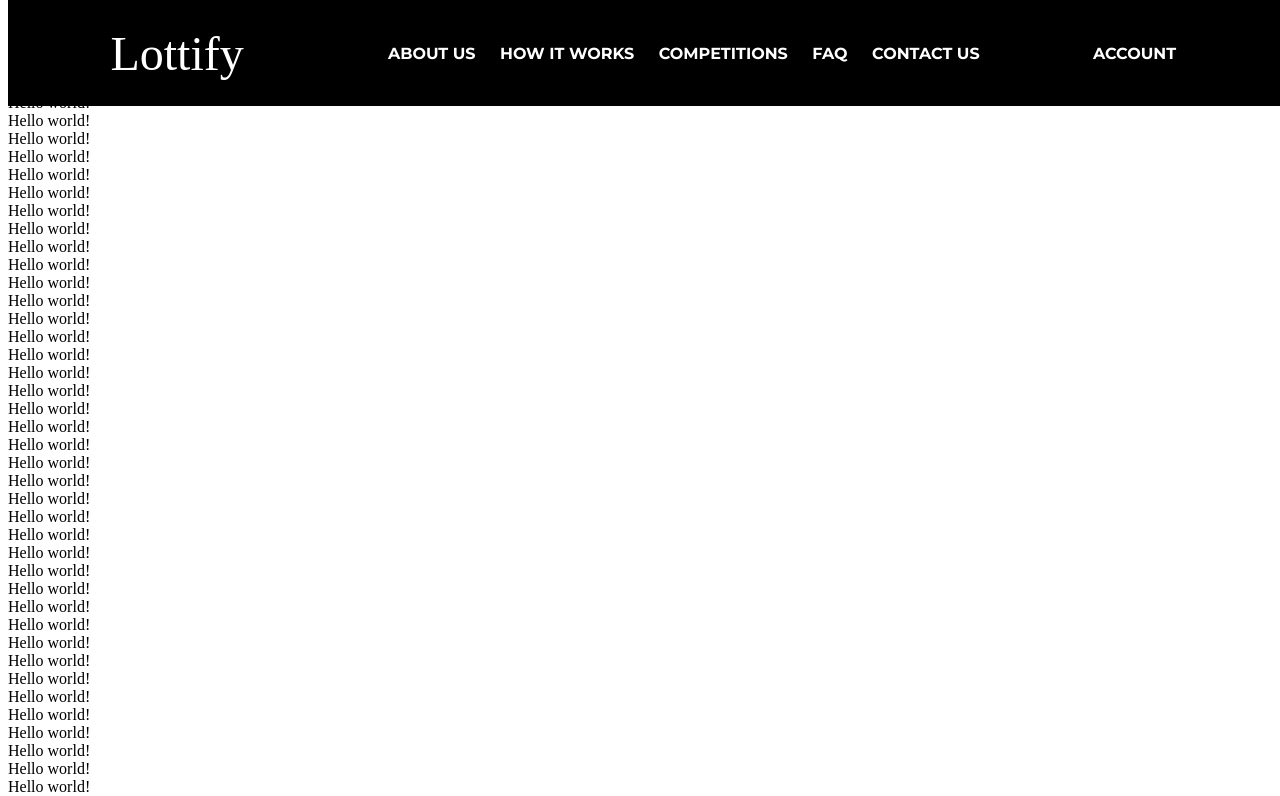
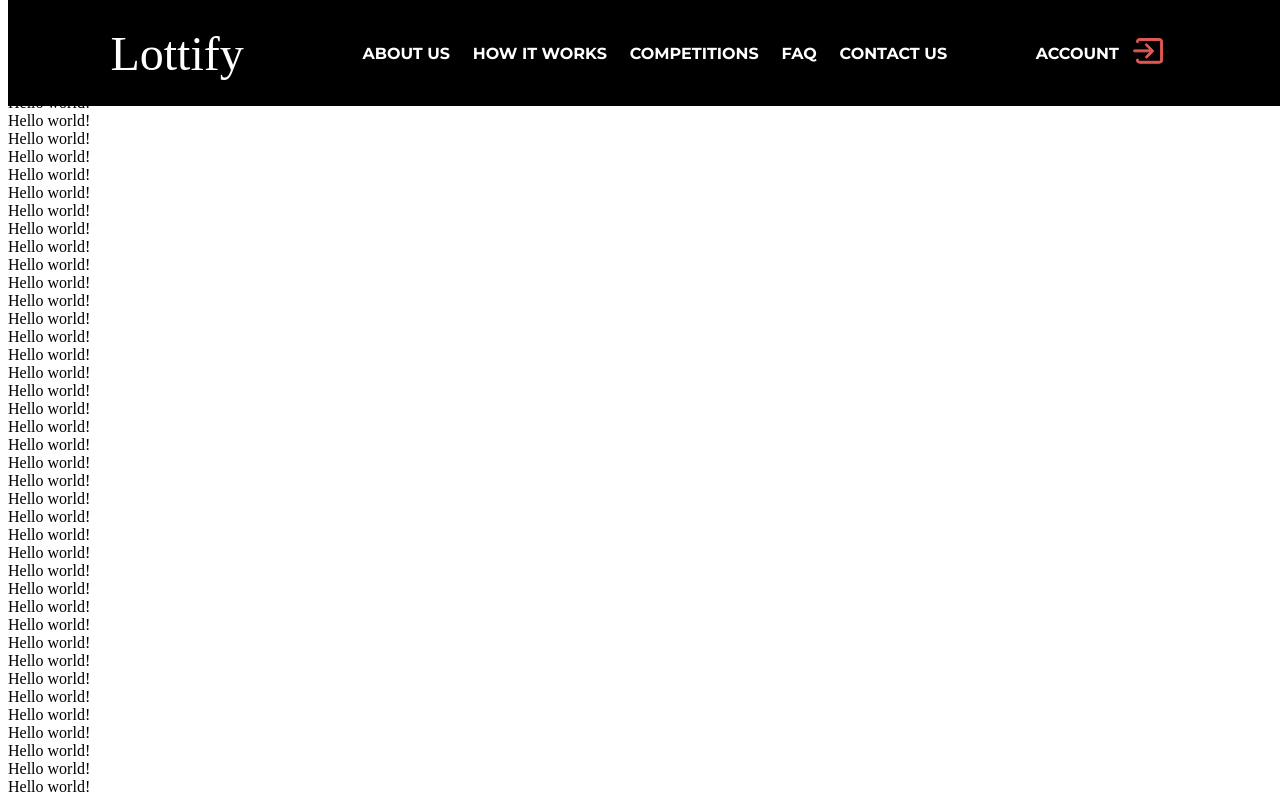
Before and after one commit to Kvizas/lottify-client, a React (Create React App) app: page / in a window 1280 px wide. Shown: the top 796 px of the page. Built offline with nearby package versions, Linux system fonts and the light colour scheme; the HTML template or start-up script is replaced by a standard one; a web font is replaced by a local one.

Commit message:
Navbar done

```diff
--- a/src/_index.scss
+++ b/src/_index.scss
@@ -4,6 +4,18 @@
 
 .d-block {
     display: block;
+}
+
+.d-flex {
+    display: flex;
+}
+
+.justify-center {
+    justify-content: center;
+}
+
+.align-center {
+    align-items: center;
 }
 
 .w-50 {
--- a/src/components/header/Navbar.jsx
+++ b/src/components/header/Navbar.jsx
@@ -10,8 +10,6 @@ import { ReactComponent as YouTube } from "../../assets/socialmedia/youtube.svg"
 import { ReactComponent as Messenger } from "../../assets/socialmedia/messenger.svg";
 
 export default function Navbar() {
-
-    const location = useLocation();
 
     const [burgerActive, setBurgerActive] = useState(false);
 
@@ -37,45 +35,64 @@ export default function Navbar() {
 
     return (
         <div>
-            <div class="navbar-height"></div>
-            <div class="nav-modal-background" ref={modalBackground} onClick={clickOnBurger}></div>
-            <div class="nav-modal-container" ref={modal}>
-                <div class="nav-modal-menu">
+            <div className="navbar-height"></div>
+            <div className="nav-modal-background" ref={modalBackground} onClick={clickOnBurger}></div>
+            <div className="nav-modal-container" ref={modal}>
+                <div className="nav-modal-menu">
+                    <NavLink to="/profile" className="nav-item nav-item-inmodal d-flex align-center" activeClassName="nav-item-active">
+                        <div className="nav-icon">
+                            <svg xmlns="http://www.w3.org/2000/svg" width="30.109" height="25.75" viewBox="0 0 30.109 25.75">
+                                <g id="Group_1361" data-name="Group 1361" transform="translate(22760.609 16380.5)">
+                                    <path id="Path_48" data-name="Path 48" d="M29.32,5.625H9.633A3.235,3.235,0,0,0,6.4,8.859a.984.984,0,0,0,1.969,0A1.269,1.269,0,0,1,9.633,7.594H29.32a1.269,1.269,0,0,1,1.266,1.266V27.141a1.269,1.269,0,0,1-1.266,1.266H9.633a1.269,1.269,0,0,1-1.266-1.266.984.984,0,0,0-1.969,0,3.235,3.235,0,0,0,3.234,3.234H29.32a3.235,3.235,0,0,0,3.234-3.234V8.859A3.235,3.235,0,0,0,29.32,5.625Z" transform="translate(-22763.555 -16385.625)" fill="#e05955" stroke="#e05955" stroke-width="1" />
+                                    <path id="Path_49" data-name="Path 49" d="M15.75,23.5a.993.993,0,0,0,0,1.392l.007.007a1.017,1.017,0,0,0,.689.274.95.95,0,0,0,.7-.288L22.95,19.09a1.381,1.381,0,0,0,0-2.053L17,11.1a.978.978,0,0,0-.7-.288.961.961,0,0,0-.7.288.98.98,0,0,0,0,1.392l4.584,4.514H4.43a.984.984,0,0,0,0,1.969H20.222Z" transform="translate(-22763.555 -16385.625)" fill="#e05955" stroke="#e05955" />
+                                </g>
+                            </svg>
+                        </div>
+                        Log in/Sign up
+                    </NavLink>
                     <NavLink to="/about" className="nav-item nav-item-inmodal d-block" activeClassName="nav-item-active">About us</NavLink>
                     <NavLink to="/how-it-works" className="nav-item nav-item-inmodal d-block" activeClassName="nav-item-active">How it works</NavLink>
                     <NavLink to="/competitions" className="nav-item nav-item-inmodal d-block" activeClassName="nav-item-active">Competitions</NavLink>
                     <NavLink to="/faq" className="nav-item nav-item-inmodal d-block" activeClassName="nav-item-active">FAQ</NavLink>
                     <NavLink to="/contact-us" className="nav-item nav-item-inmodal d-block" activeClassName="nav-item-active">Contact us</NavLink>
                 </div>
-                <div class="nav-modal-footer">
-                    <a class="w-100 flex-content-center" href="https://facebook.com/"><Facebook className="nav-media-icon"></Facebook></a>
-                    <a class="w-100 flex-content-center" href="https://facebook.com/"><WhatsApp className="nav-media-icon"></WhatsApp></a>
-                    <a class="w-100 flex-content-center" href="https://facebook.com/"><YouTube className="nav-media-icon"></YouTube></a>
-                    <a class="w-100 flex-content-center" href="https://facebook.com/"><Messenger className="nav-media-icon"></Messenger></a>
+                <div className="nav-modal-footer">
+                    <a className="w-100 flex-content-center" href="https://facebook.com/"><Facebook className="nav-media-icon"></Facebook></a>
+                    <a className="w-100 flex-content-center" href="https://facebook.com/"><WhatsApp className="nav-media-icon"></WhatsApp></a>
+                    <a className="w-100 flex-content-center" href="https://facebook.com/"><YouTube className="nav-media-icon"></YouTube></a>
+                    <a className="w-100 flex-content-center" href="https://facebook.com/"><Messenger className="nav-media-icon"></Messenger></a>
                 </div>
             </div>
-            <div class="navbar-background">
-                <div class="navbar-content">
+            <div className="navbar-background">
+                <div className="navbar-content">
                     <NavLink to="/" className="td-none">
                         <WordMark></WordMark>
                     </NavLink>
-                    <div class="nav-burger" onClick={clickOnBurger}>
-                        <div class="nav-burger-stack"></div>
-                        <div class="nav-burger-stack"></div>
-                        <div class="nav-burger-stack"></div>
+                    <div className="nav-burger" onClick={clickOnBurger}>
+                        <div className="nav-burger-stack"></div>
+                        <div className="nav-burger-stack"></div>
+                        <div className="nav-burger-stack"></div>
                     </div>
-                    <div class="nav-outside-burger">
-                        <div class="navigation">
+                    <div className="nav-outside-burger">
+                        <div className="navigation">
                             <NavLink to="/about" className="nav-item" activeClassName="nav-item-active">About us</NavLink>
                             <NavLink to="/how-it-works" className="nav-item" activeClassName="nav-item-active">How it works</NavLink>
                             <NavLink to="/competitions" className="nav-item" activeClassName="nav-item-active">Competitions</NavLink>
                             <NavLink to="/faq" className="nav-item" activeClassName="nav-item-active">FAQ</NavLink>
                             <NavLink to="/contact-us" className="nav-item" activeClassName="nav-item-active">Contact us</NavLink>
                         </div>
-                        <div class="nav-menu">
-                            <div class="nav-item">
+                        <div className="nav-right">
+                            <NavLink to="/profile" className="nav-item d-flex align-center" activeClassName="nav-item-active">
                                 Account
-                            </div>
+                                <div className="nav-icon">
+                                    <svg xmlns="http://www.w3.org/2000/svg" width="30.109" height="25.75" viewBox="0 0 30.109 25.75">
+                                        <g id="Group_1361" data-name="Group 1361" transform="translate(22760.609 16380.5)">
+                                            <path id="Path_48" data-name="Path 48" d="M29.32,5.625H9.633A3.235,3.235,0,0,0,6.4,8.859a.984.984,0,0,0,1.969,0A1.269,1.269,0,0,1,9.633,7.594H29.32a1.269,1.269,0,0,1,1.266,1.266V27.141a1.269,1.269,0,0,1-1.266,1.266H9.633a1.269,1.269,0,0,1-1.266-1.266.984.984,0,0,0-1.969,0,3.235,3.235,0,0,0,3.234,3.234H29.32a3.235,3.235,0,0,0,3.234-3.234V8.859A3.235,3.235,0,0,0,29.32,5.625Z" transform="translate(-22763.555 -16385.625)" fill="#e05955" stroke="#e05955" stroke-width="1" />
+                                            <path id="Path_49" data-name="Path 49" d="M15.75,23.5a.993.993,0,0,0,0,1.392l.007.007a1.017,1.017,0,0,0,.689.274.95.95,0,0,0,.7-.288L22.95,19.09a1.381,1.381,0,0,0,0-2.053L17,11.1a.978.978,0,0,0-.7-.288.961.961,0,0,0-.7.288.98.98,0,0,0,0,1.392l4.584,4.514H4.43a.984.984,0,0,0,0,1.969H20.222Z" transform="translate(-22763.555 -16385.625)" fill="#e05955" stroke="#e05955" />
+                                        </g>
+                                    </svg>
+                                </div>
+                            </NavLink>
                         </div>
                     </div>
                 </div>
--- a/src/components/header/Navbar.scss
+++ b/src/components/header/Navbar.scss
@@ -31,30 +31,18 @@ $primaryColor: #E05955;
     display: flex;
     flex-grow: 1;
     justify-content: center;
+    align-items: center;
     padding: 1%;
-}
-
-@media(max-width: 1000px) {
-    .nav-burger-stack {
-        width: 30px;
-        height: 2px;
-        background-color: $primaryColor;
-        margin: 5px 0;
-        border-radius: 2px;
-    }
-    .nav-outside-burger {
-        display: none;
-    }
-
-    .navbar-background {
-        padding: 3% 0;
-    }
 }
 
 .navigation {
     display: flex;
     flex-grow: 1;
     justify-content: center;
+}
+
+.nav-icon {
+    margin: 0 14px;
 }
 
 .nav-item {
@@ -82,7 +70,7 @@ $primaryColor: #E05955;
     max-width: 300px;
     background-color: #000;
     position: fixed;
-    right: -250px;
+    right: -60%;
     transition: right 300ms;
 }
 .nav-modal-menu {
@@ -116,6 +104,31 @@ $primaryColor: #E05955;
     width: 65%;
 }
 
+@media(max-width: 1000px) {
+    .nav-burger-stack {
+        width: 30px;
+        height: 2px;
+        background-color: $primaryColor;
+        margin: 5px 0;
+        border-radius: 2px;
+    }
+    .nav-outside-burger {
+        display: none;
+    }
+
+    .navbar-background {
+        padding: 3% 0;
+    }
+
+    .nav-item {
+        font-size: 0.8rem;
+    }
+
+    .nav-icon {
+        margin: 0 14px 0 0;
+    }
+}
+
 @media(min-width: 1000px) {
     .nav-modal-container {
         display: none;
```
